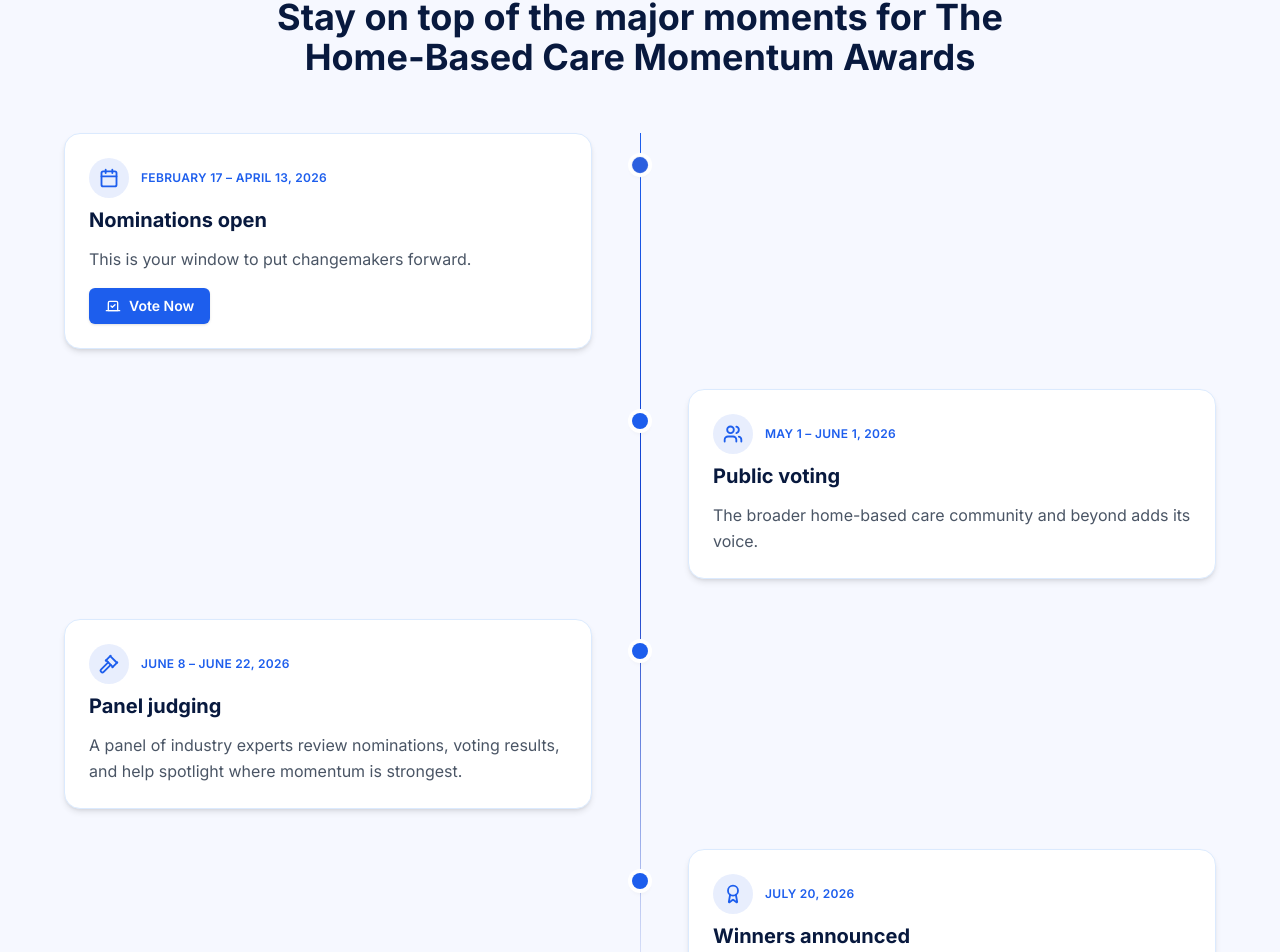
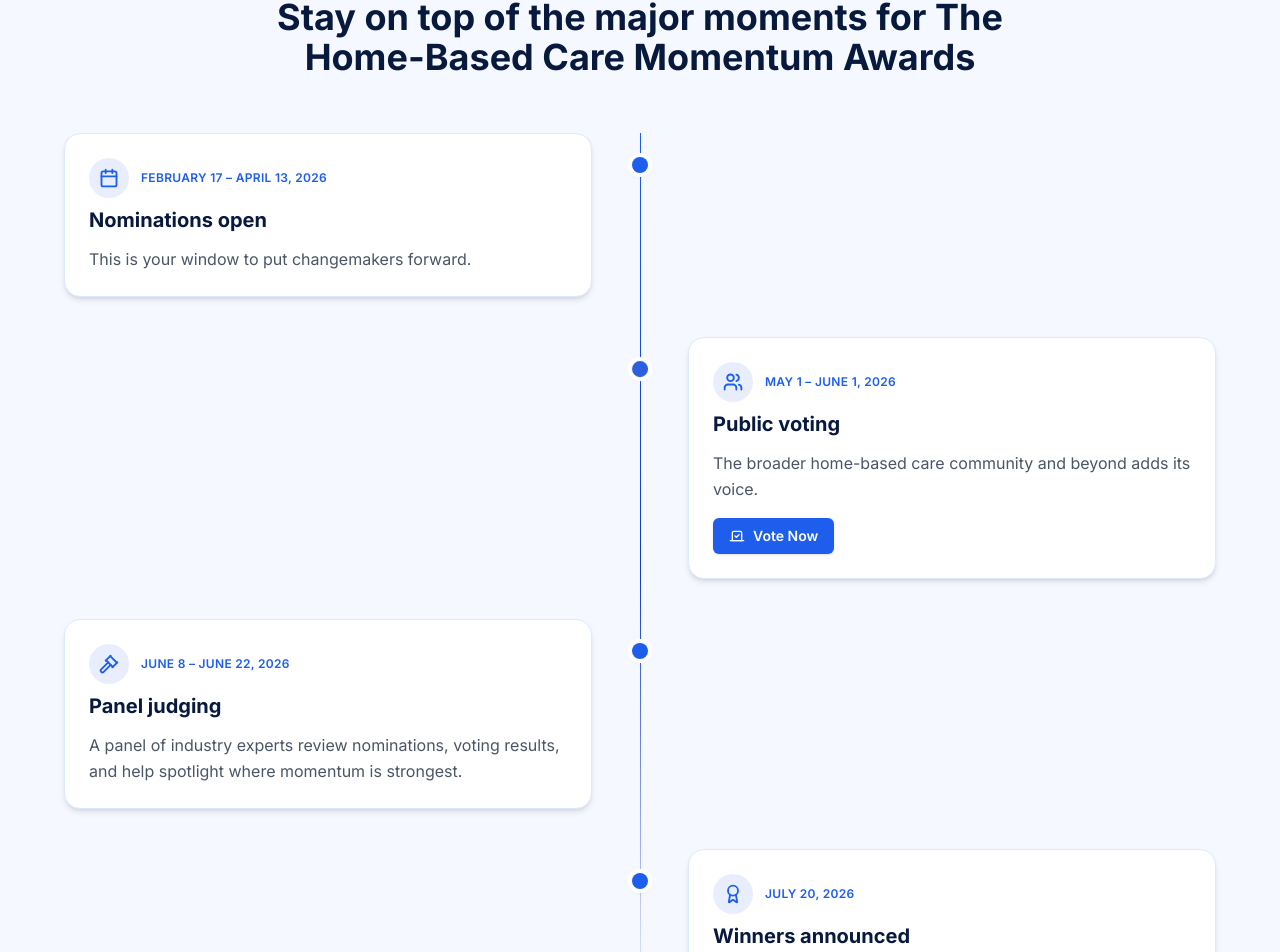
Before and after one commit to wcorman/alayacare-awards, a Next.js app: page / in a window 1280 px wide. Shown: the part 2089-3041 px from the top of the page. Built offline with nearby package versions, Linux system fonts and the light colour scheme; no server answers.

Commit message:
update homepage elements for new voting phase.

```diff
--- a/app/page.tsx
+++ b/app/page.tsx
@@ -167,7 +167,7 @@ export default async function Home() {
             <div className="space-y-10">
               {timelineItems.map((item, index) => (
                 <div key={`${item.title}-${index}`} className="relative">
-                  <span className={`absolute left-4 top-6 h-4 w-4 -translate-x-1/2 rounded-full bg-[#1D5EED] ring-4 ring-white shadow-md sm:left-1/2 ${index === 0 ? 'animate-gentle-pulse' : ''}`}></span>
+                  <span className={`absolute left-4 top-6 h-4 w-4 -translate-x-1/2 rounded-full bg-[#1D5EED] ring-4 ring-white shadow-md sm:left-1/2 ${index === 1 ? 'animate-gentle-pulse' : ''}`}></span>
                   <div
                     className={`pl-12 sm:pl-0 sm:w-1/2 ${
                       index % 2 === 0 ? 'sm:pr-12' : 'sm:pl-12 sm:ml-auto'
@@ -184,7 +184,7 @@ export default async function Home() {
                       </div>
                       <h3 className="text-xl font-bold text-[#08193e] mt-2">{item.title}</h3>
                       <p className="text-gray-600 mt-3 leading-relaxed">{item.description}</p>
-                      {index === 0 && (
+                      {index === 1 && (
                         <Link
                           href="/vote"
                           className="mt-4 inline-flex items-center gap-2 px-4 py-2 rounded-md font-semibold bg-[#1D5EED] text-white hover:bg-[#113CCA] transition-all duration-200 shadow-sm text-sm"
```
